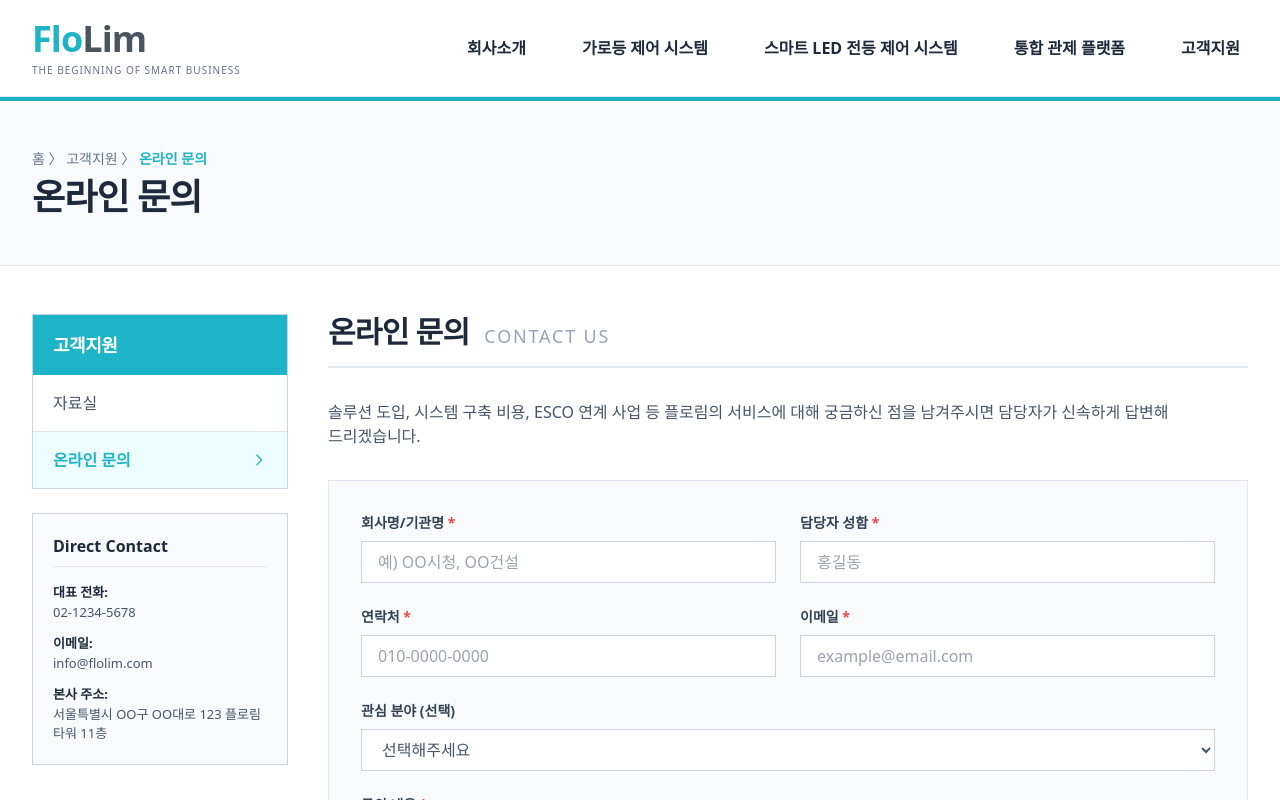
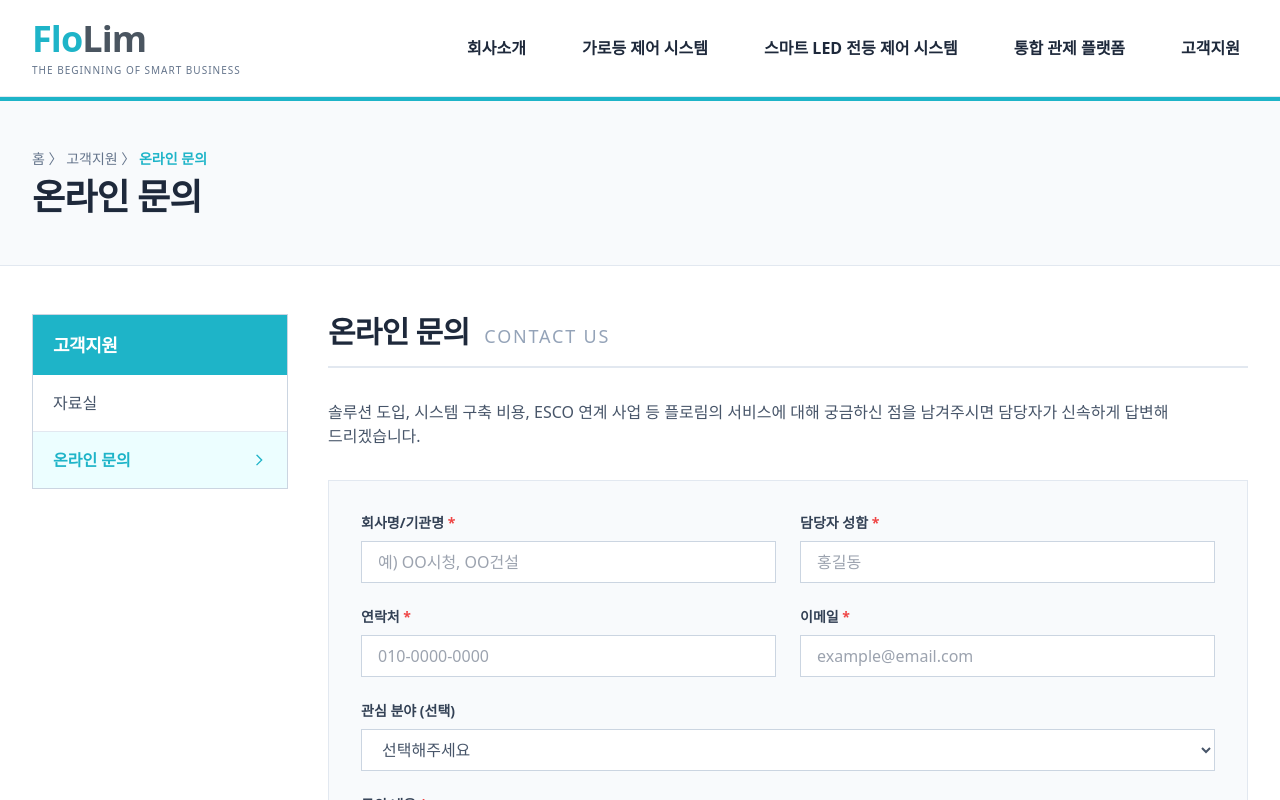
Before and after one commit to flolim-mj54/flolim-website, a React (Vite) app: page /contact in a window 1280 px wide. Shown: the top 800 px of the page. Built offline with nearby package versions, Linux system fonts and the light colour scheme.

Commit message:
사이드바 기술지원 삭제

```diff
--- a/src/ContactUs.jsx
+++ b/src/ContactUs.jsx
@@ -62,14 +62,6 @@ const ContactUs = () => {
             </ul>
           </div>
 
-          <div className="mt-6 border border-slate-300 bg-slate-50 p-5">
-            <h4 className="text-slate-800 font-bold mb-4 border-b border-slate-200 pb-2">Direct Contact</h4>
-            <div className="space-y-3 text-[13px] text-slate-600">
-              <p><span className="font-bold text-slate-800">대표 전화:</span><br/>02-1234-5678</p>
-              <p><span className="font-bold text-slate-800">이메일:</span><br/>info@flolim.com</p>
-              <p><span className="font-bold text-slate-800">본사 주소:</span><br/>서울특별시 OO구 OO대로 123 플로림타워 11층</p>
-            </div>
-          </div>
         </aside>
 
         <section className="flex-1 min-w-0">
--- a/src/SmartLedIntro.jsx
+++ b/src/SmartLedIntro.jsx
@@ -68,13 +68,6 @@ const SmartLedIntro = () => {
             </ul>
           </div>
 
-          <div className="mt-6 border border-slate-300 bg-slate-50 p-5">
-            <h4 className="text-slate-800 font-bold mb-2">기술 지원 및 문의</h4>
-            <div className="text-[#1eb4c8] font-black text-xl mb-1">
-              02-1234-5678
-            </div>
-            <div className="text-[12px] text-slate-500">info@flolim.com</div>
-          </div>
         </aside>
 
         {/* 3. 오른쪽 메인 본문 */}
--- a/src/StreetLightIntro.jsx
+++ b/src/StreetLightIntro.jsx
@@ -66,14 +66,6 @@ const StreetLightIntro = () => {
             </ul>
           </div>
 
-          {/* 고객지원 배너 */}
-          <div className="mt-6 border border-slate-300 bg-slate-50 p-5">
-            <h4 className="text-slate-800 font-bold mb-2">기술 지원 및 문의</h4>
-            <div className="text-[#1eb4c8] font-black text-xl mb-1">
-              02-1234-5678
-            </div>
-            <div className="text-[12px] text-slate-500">info@flolim.com</div>
-          </div>
         </aside>
 
         {/* 3. 오른쪽 메인 본문 */}
```
